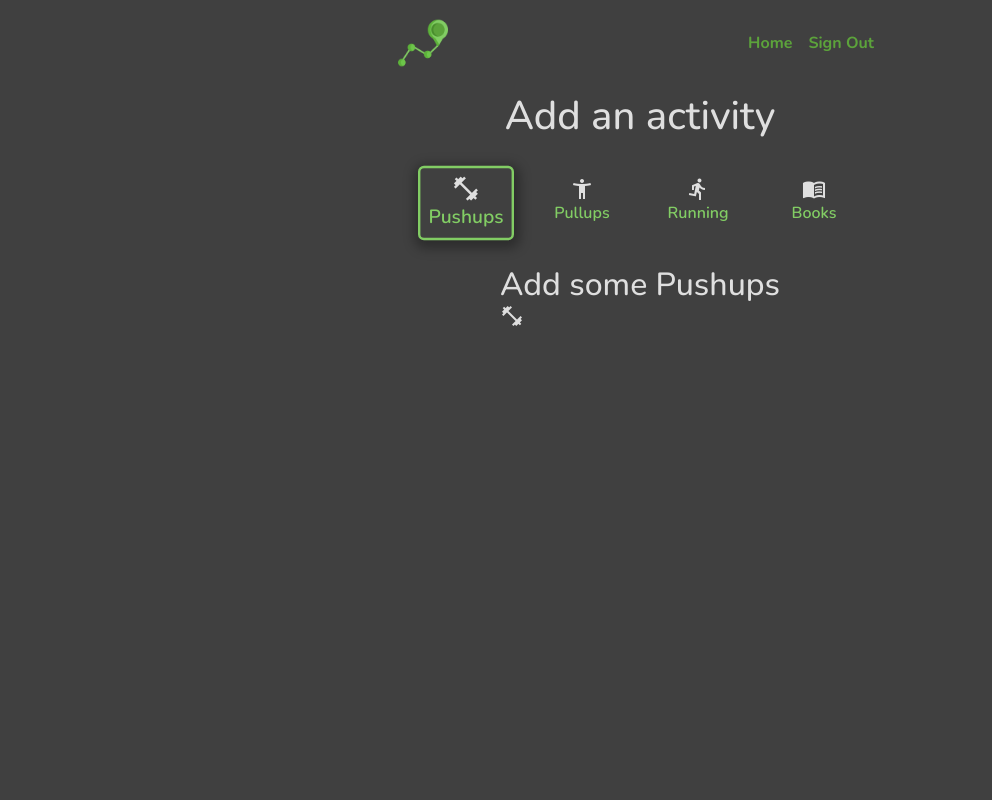
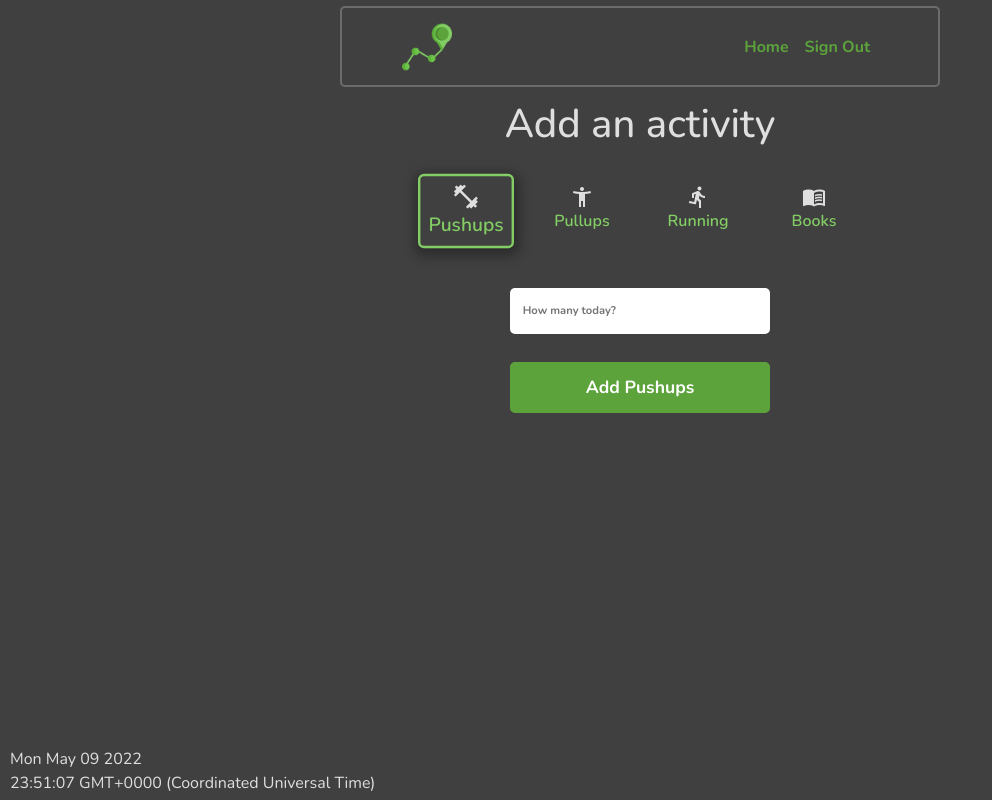
Before and after one commit to bibhashdash/stride-habit-tracker, a Vue app: page /1/newactivity in a window 1280 px wide. Shown: the whole page, without its empty margins (0-992 px from the left). Built offline with nearby package versions, Linux system fonts and the light colour scheme; no server answers; sample sign-in values are in the browser's storage; the HTML template or start-up script is replaced by a standard one.

Commit message:
added pushups and pullups input components

```diff
--- a/src/components/Navbar.vue
+++ b/src/components/Navbar.vue
@@ -70,6 +70,8 @@ export default {
   /* z-index: 5; */
   margin-bottom: 0.4rem;
   margin-top: 0.4rem;
+  border: 2px solid rgba(200, 200, 200, 0.316);
+  border-radius: 5px;
 }
 
 #nav a {
--- a/src/components/addBooks.vue
+++ b/src/components/addBooks.vue
@@ -1,6 +1,7 @@
 <template>
-  <h2>Add some Books</h2>
-  <span class="material-icons material-icons-outlined"> menu_book </span>
+  <!-- <h2>Add some Books</h2>
+  <span class="material-icons material-icons-outlined"> menu_book </span> -->
+  <p>This area is under construction</p>
 </template>
 
 <script>
--- a/src/components/addMileage.vue
+++ b/src/components/addMileage.vue
@@ -1,6 +1,7 @@
 <template>
-  <h2>Add some Mileage</h2>
-  <span class="material-icons material-icons-outlined"> directions_run </span>
+  <!-- <h2>Add some Mileage</h2>
+  <span class="material-icons material-icons-outlined"> directions_run </span> -->
+  <p>This area is under construction</p>
 </template>
 
 <script>
--- a/src/components/addPullups.vue
+++ b/src/components/addPullups.vue
@@ -1,13 +1,69 @@
 <template>
-  <h2>Add some Pullups</h2>
-  <span class="material-icons material-icons-outlined">
-    accessibility_new
-  </span>
+  <form @submit.prevent="submitPullups" action="">
+    <input
+      v-model="pullups"
+      class="form-input"
+      type="number"
+      name=""
+      id=""
+      placeholder="How many today?"
+    />
+    <button class="btn btn-primary">Add Pullups</button>
+  </form>
 </template>
 
 <script>
+import { useRouter } from "vue-router";
+import { ref } from "@vue/reactivity";
+import { getAuth, onAuthStateChanged } from "firebase/auth";
+import { collection, doc, getDoc, setDoc, updateDoc } from "firebase/firestore";
+import { auth, database } from "../firebase/config";
 export default {
   name: "addPullups",
+
+  setup(props) {
+    const auth = getAuth();
+    const uid = ref("");
+
+    onAuthStateChanged(auth, (user) => {
+      if (user) {
+        // User is signed in, see docs for a list of available properties
+        // https://firebase.google.com/docs/reference/js/firebase.User
+        uid.value = user.uid;
+        // ...
+      } else {
+        // User is signed out
+        // ...
+        router.push("/loggedout");
+      }
+    });
+    const router = useRouter();
+    const pullups = ref("");
+    const submitPullups = () => {
+      const docRef = doc(database, "users", `${uid.value}`);
+
+      console.log(pullups.value);
+
+      console.log(docRef);
+      getDoc(docRef)
+        .then((docSnap) => {
+          updateDoc(docRef, {
+            "userData.pullups": docSnap.data().userData.pullups + pullups.value,
+          });
+        })
+        .then(() => {
+          router.push({
+            name: "Welcome",
+            params: { userid: uid.value },
+          });
+        });
+    };
+    return {
+      pullups,
+      submitPullups,
+      uid,
+    };
+  },
 };
 </script>
 
--- a/src/components/addPushups.vue
+++ b/src/components/addPushups.vue
@@ -1,11 +1,69 @@
 <template>
-  <h2>Add some Pushups</h2>
-  <span class="material-icons material-icons-outlined"> fitness_center </span>
+  <form @submit.prevent="submitPushups" action="">
+    <input
+      v-model="pushups"
+      class="form-input"
+      type="number"
+      name=""
+      id=""
+      placeholder="How many today?"
+    />
+    <button class="btn btn-primary">Add Pushups</button>
+  </form>
 </template>
 
 <script>
+import { useRouter } from "vue-router";
+import { ref } from "@vue/reactivity";
+import { getAuth, onAuthStateChanged } from "firebase/auth";
+import { collection, doc, getDoc, setDoc, updateDoc } from "firebase/firestore";
+import { auth, database } from "../firebase/config";
 export default {
   name: "addPushups",
+
+  setup(props) {
+    const auth = getAuth();
+    const uid = ref("");
+
+    onAuthStateChanged(auth, (user) => {
+      if (user) {
+        // User is signed in, see docs for a list of available properties
+        // https://firebase.google.com/docs/reference/js/firebase.User
+        uid.value = user.uid;
+        // ...
+      } else {
+        // User is signed out
+        // ...
+        router.push("/loggedout");
+      }
+    });
+    const router = useRouter();
+    const pushups = ref("");
+    const submitPushups = () => {
+      const docRef = doc(database, "users", `${uid.value}`);
+
+      console.log(pushups.value);
+
+      console.log(docRef);
+      getDoc(docRef)
+        .then((docSnap) => {
+          updateDoc(docRef, {
+            "userData.pushups": docSnap.data().userData.pushups + pushups.value,
+          });
+        })
+        .then(() => {
+          router.push({
+            name: "Welcome",
+            params: { userid: uid.value },
+          });
+        });
+    };
+    return {
+      pushups,
+      submitPushups,
+      uid,
+    };
+  },
 };
 </script>
 
--- a/src/views/Login.vue
+++ b/src/views/Login.vue
@@ -143,7 +143,7 @@ export default {
   padding: 1% 5%;
   font-family: "Nunito", sans-serif;
   font-size: 0.7rem;
-
+  width: 100%;
   font-weight: 700;
 }
 
--- a/src/views/NewActivity.vue
+++ b/src/views/NewActivity.vue
@@ -3,10 +3,6 @@
     <Navbar :userid="userid" />
   </div>
   <div class="newactivity-page">
-    <!-- <form @submit.prevent="submitPushups" action="">
-      <input class="form-input" type="number" name="" id="" />
-      <button class="btn btn-primary">submit</button>
-    </form> -->
     <h1>Add an activity</h1>
     <div class="activity-nav">
       <div
@@ -51,6 +47,10 @@
       <addMileage v-if="activeIcon === 'mileage'" />
       <addBooks v-if="activeIcon === 'books'" />
     </div>
+    <div class="stamps">
+      <p class="dateStamp">{{ todaysDate }}</p>
+      <p class="timeStamp">{{ timeRightNow }}</p>
+    </div>
   </div>
 </template>
 
@@ -69,6 +69,11 @@ export default {
   components: { Navbar, addPushups, addPullups, addMileage, addBooks },
   props: ["userid"],
   setup(props) {
+    const todaysDate = ref("");
+    const timeRightNow = ref("");
+    const d = new Date();
+    todaysDate.value = d.toDateString();
+    timeRightNow.value = d.toTimeString();
     const activeIcon = ref("pushups");
     const router = useRouter();
     const auth = getAuth();
@@ -101,16 +106,8 @@ export default {
         }
       });
     };
-    const pushups = ref("");
-    const submitPushups = () => {
-      console.log("you did some pushups!");
-      // const docRef = doc(database, "users", `${props.userId}`);
-      // console.log(docRef);
-      // updateDoc(docRef, {
-      //   "userData.pushups": pushups.value,
-      // });
-    };
-    return { submitPushups, pushups, activeIcon, activateComponent };
+
+    return { activeIcon, activateComponent, todaysDate, timeRightNow };
   },
 };
 </script>
@@ -151,4 +148,10 @@ export default {
   color: #82cd64;
   font-weight: 600;
 }
+.stamps {
+  position: fixed;
+  bottom: 5px;
+  left: 10px;
+  right: 10px;
+}
 </style>
```
